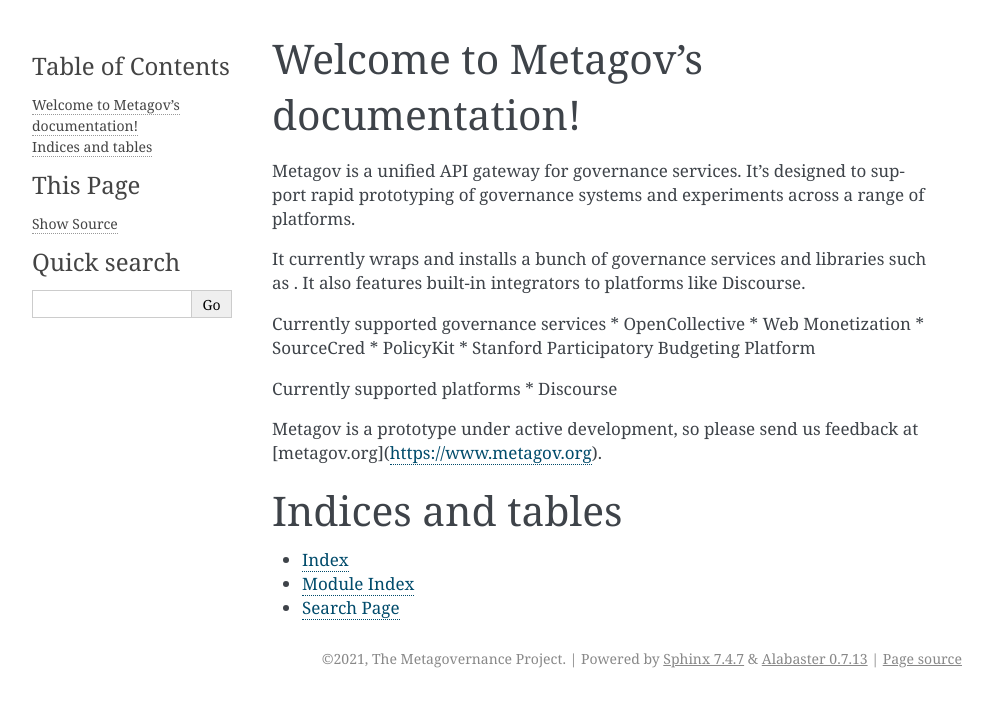
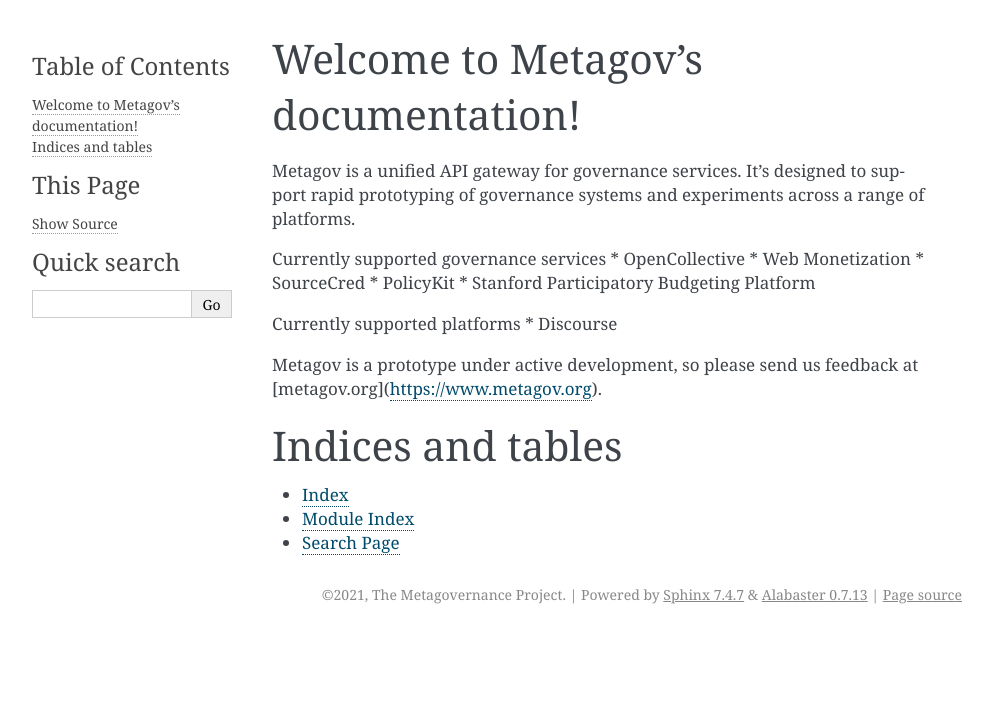
Before and after one commit to metagov/gateway, a Sphinx documentation site: the page built from docs/index.rst, in a window 1280 px wide. Shown: the top 707 px of the page, without its empty margins (148-1141 px from the left). Built offline with Sphinx 7.4.7, drawn with Linux system fonts in a browser that asks for light colours.

Commit message:
Update index.rst

```diff
--- a/docs/index.rst
+++ b/docs/index.rst
@@ -11,8 +11,6 @@
    :caption: Contents:
 
 Metagov is a unified API gateway for governance services. It's designed to support rapid prototyping of governance systems and experiments across a range of platforms.
-
-It currently wraps and installs a bunch of governance services and libraries such as . It also features built-in integrators to platforms like Discourse.
 
 Currently supported governance services
 * OpenCollective
```
